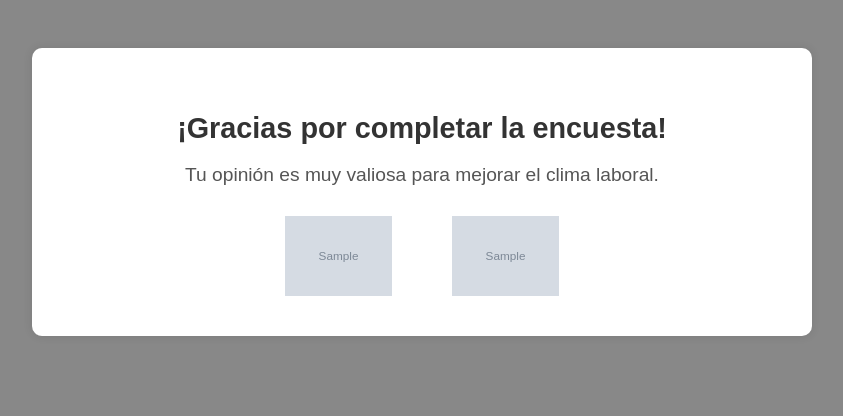
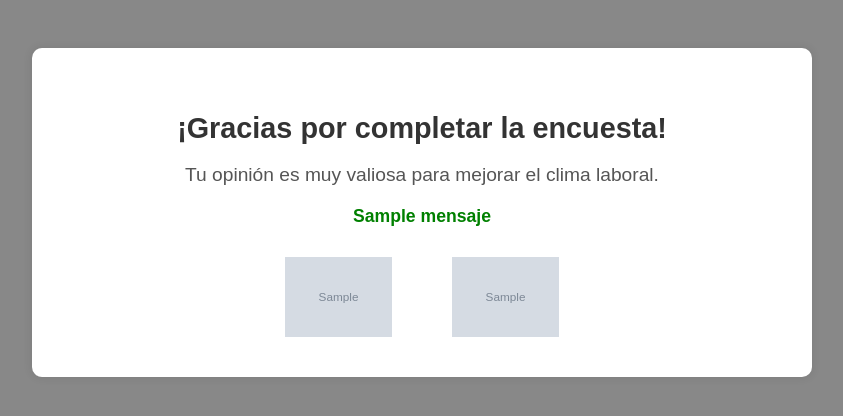
Before and after one commit to RyogaKnight/cdlr-encuesta, a Flask app: template templates/gracias.html in a window 1280 px wide. Shown: the top 416 px of the page, without its empty margins (218-1061 px from the left). Run offline with Flask 3, Linux system fonts and the light colour scheme; the template is opened without the code that fills it: most values are stand-ins (such as "Sample title", 1, 10 or a date in 2020); grey boxes marked "Sample" are stand-in pictures; parts of the project's set-up code (start-up, migrations or seed data) failed here and were passed over; some libraries are stand-ins or nearby versions.

Commit message:
Cuarto intento gracias html

```diff
--- a/templates/gracias.html
+++ b/templates/gracias.html
@@ -31,6 +31,12 @@
       color: #555;
     }
 
+    .mensaje-final {
+      margin-top: 20px;
+      font-weight: bold;
+      font-size: 1.1em;
+    }
+
     .logos {
       display: flex;
       justify-content: center;
@@ -52,6 +58,10 @@
         font-size: 1em;
       }
 
+      .mensaje-final {
+        font-size: 1em;
+      }
+
       .logos {
         flex-direction: column;
         gap: 20px;
@@ -67,6 +77,13 @@
   <div class="contenedor">
     <h2>¡Gracias por completar la encuesta!</h2>
     <p>Tu opinión es muy valiosa para mejorar el clima laboral.</p>
+
+    {% if mensaje %}
+      <div class="mensaje-final" style="color: {% if 'error' in mensaje or 'error' in mensaje.lower() %}red{% else %}green{% endif %};">
+        {{ mensaje }}
+      </div>
+    {% endif %}
+
     <div class="logos">
       <img src="{{ cliente_logo }}" alt="Logo Cliente">
       <img src="{{ cdlr_logo }}" alt="Logo CDLR">
```
